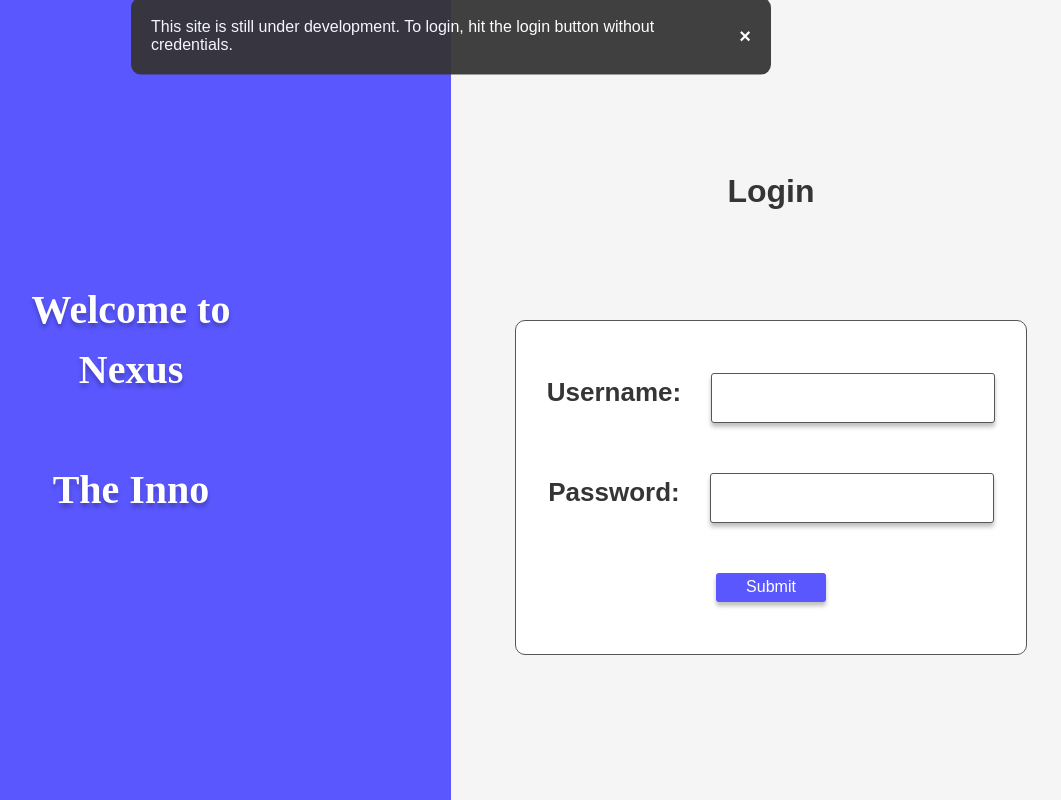
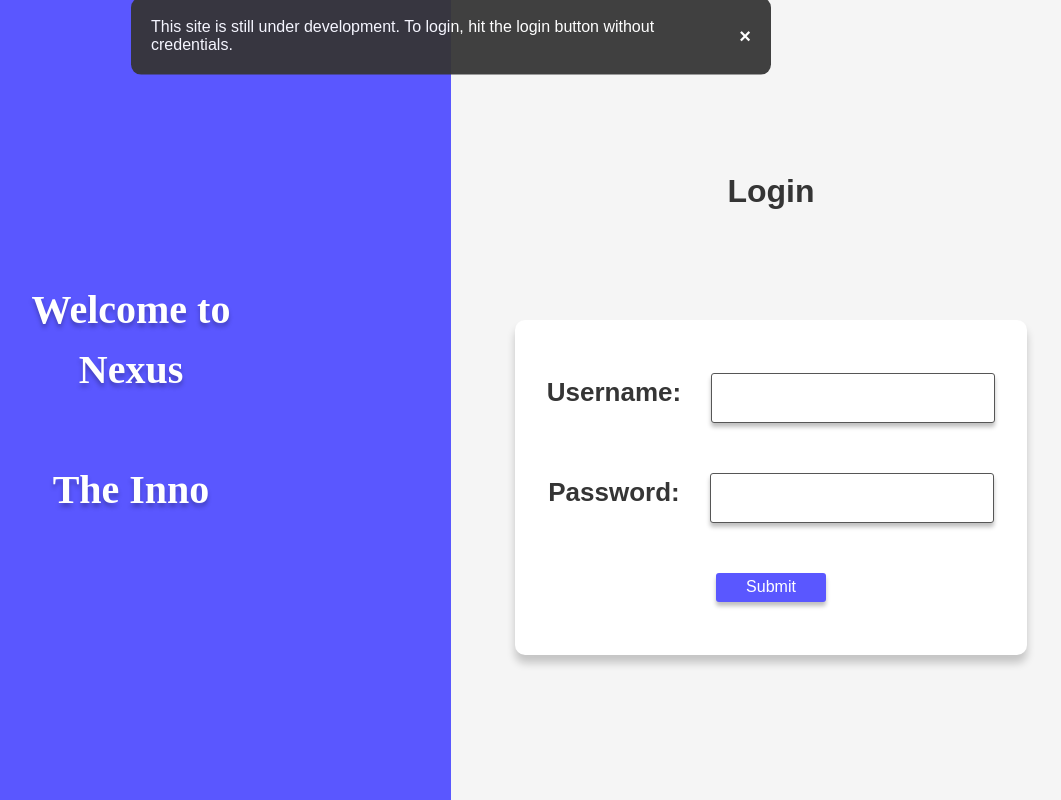
Before and after one commit to JosephHuntley/nexus, a Next.js app: page / in a window 1280 px wide. Shown: the whole page, without its empty margins (189-1250 px from the left). Built offline with nearby package versions, Linux system fonts and the light colour scheme.

Commit message:
Removed Border, Changed Box-Shadow

```diff
--- a/src/components/Global/Box/BoxStyles.ts
+++ b/src/components/Global/Box/BoxStyles.ts
@@ -2,24 +2,21 @@ import styled from 'styled-components';
 import { BoxProps } from './Box';
 
 export const Container = styled.div<BoxProps>`
-	border: 1px solid ${(props) => props.theme.colors.text_secondary};
 	background: ${(props) => props.theme.colors.bg_white};
-	border-radius: ${(props) => props.radius};
+	border-radius: ${(props) => props.radius || '16px'};
 	overflow: auto;
 	white-space: nowrap;
 	width: ${(props) => props.width};
 	height: ${(props) => props.height};
 	/* First checks if there should be a box shadow. Then checks if dark mode is enabled */
-	/* TODO: Delete box-shadow or keep it  */
-	/* box-shadow: ${(props) =>
+
+	box-shadow: ${(props) =>
 		props.isShadow
 			? props.theme.colors.bg_white === '#fff'
-				? '0px 4px 4px rgba(0, 0, 0, 0.25)'
+				? '0px 8px 8px rgba(0, 0, 0, .2)'
 				: 'none'
-			: 'none'}; */
-	/* &:hover {
-		box-shadow: none;
-	} */
+			: 'none'};
+
 
 	@media ${(props) => props.theme.breakpoints.tablet} {
 		width: ${(props) => props.md_width};
```
